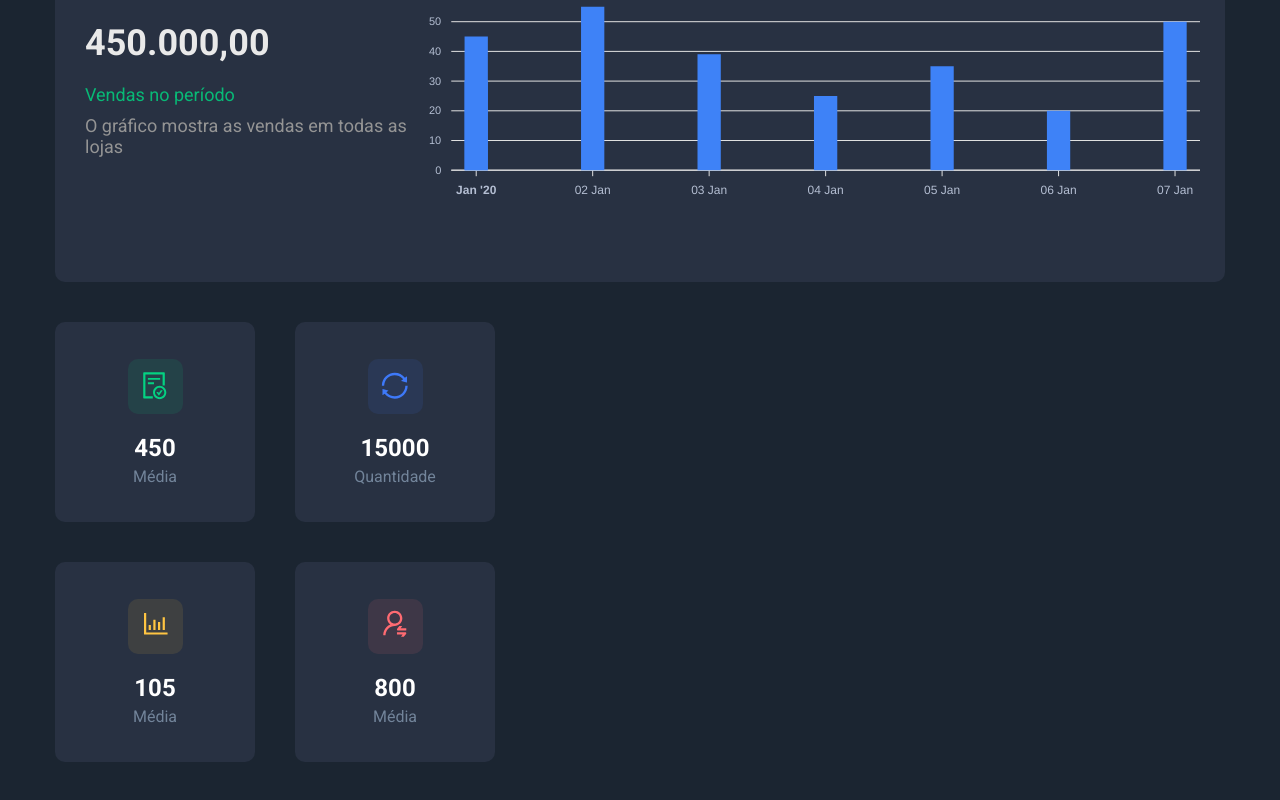
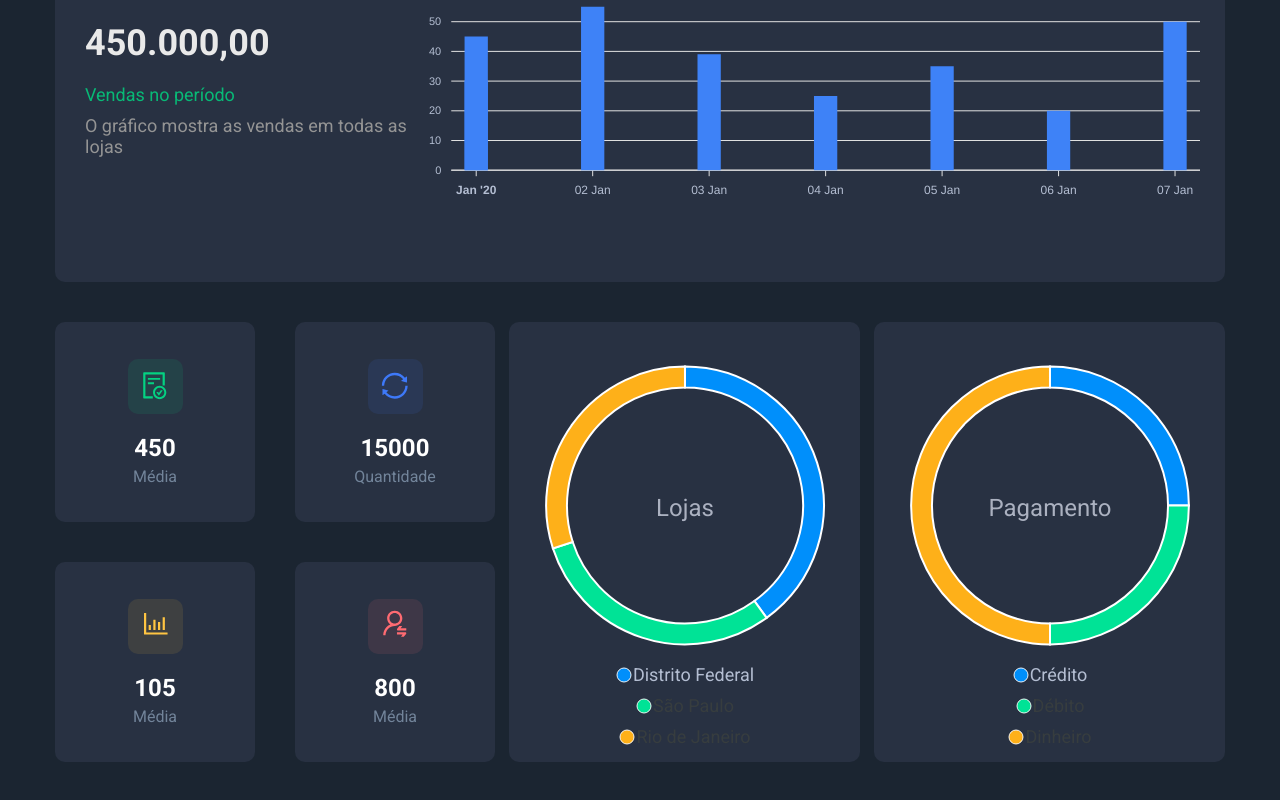
Before and after one commit to hskuntze/dssales, a React (Create React App) app in the folder front-web/: page / in a window 1280 px wide. Shown: the part 338-1138 px from the top of the page. Built offline with nearby package versions, Linux system fonts and the light colour scheme.

Commit message:
PieChart Component

```diff
--- a/front-web/src/App.tsx
+++ b/front-web/src/App.tsx
@@ -1,7 +1,8 @@
 import './App.css';
 import Filter from './components/Filter';
 import Header from './components/Header';
-import SalesByDate from './components/Sales-By-Date';
+import PieChartCard from './components/PieChartCard';
+import SalesByDate from './components/SalesByDate';
 import SalesSummary from './components/SalesSummary';
 
 function App() {
@@ -13,6 +14,16 @@
         <SalesByDate />
         <div className="sales-overview-container">
           <SalesSummary />
+          <PieChartCard
+            name="Lojas"
+            labels={['Distrito Federal', 'São Paulo', 'Rio de Janeiro']}
+            series={[40, 30, 30]}
+          />
+          <PieChartCard
+            name="Pagamento"
+            labels={['Crédito', 'Débito', 'Dinheiro']}
+            series={[25, 25, 50]}
+          />
         </div>
       </div>
     </>
--- /dev/null
+++ b/front-web/src/components/PieChartCard/helpers.ts
@@ -0,0 +1,68 @@
+import { ApexOptions } from 'apexcharts';
+
+export const buildPieChartConfig = (labels: string[] = [], name: string) => {
+  return {
+    labels,
+    noData: {
+      text: 'Sem resultados',
+      align: 'center',
+      verticalAlign: 'middle',
+      offsetX: 0,
+      offsetY: 0,
+      style: {
+        color: '#FFF',
+        fontSize: '18px',
+        fontFamily: 'Roboto, sans-serif'
+      }
+    },
+    legend: {
+      show: true,
+      floating: false,
+      position: 'bottom',
+      offsetY: 0,
+      labels: {
+        colors: ['#b4bed2']
+      },
+      fontFamily: 'Roboto, sans-serif',
+      fontSize: '18px',
+      itemMargin: {
+        vertical: 5,
+        horizontal: 0
+      }
+    },
+    dataLabels: {
+      enabled: false
+    },
+    plotOptions: {
+      pie: {
+        size: 400,
+        donut: {
+          size: '85%',
+          labels: {
+            show: true,
+            name: {
+              show: true,
+              offsetY: 10,
+              formatter: function () {
+                return name;
+              }
+            },
+            total: {
+              show: true,
+              showAlways: true,
+              fontSize: '24px',
+              color: '#ABB1C0',
+              fontFamily: 'Roboto, sans-serif',
+              formatter: function () {
+                return '';
+              }
+            }
+          }
+        }
+      }
+    },
+    chart: {
+      height: '400px'
+    }
+  } as ApexOptions;
+};
--- /dev/null
+++ b/front-web/src/components/PieChartCard/index.tsx
@@ -0,0 +1,25 @@
+import ReactApexChart from 'react-apexcharts';
+import { buildPieChartConfig } from './helpers';
+import './styles.css';
+
+type Props = {
+  labels: string[];
+  name: string;
+  series: number[];
+};
+
+const PieChartCard = ({ labels, name, series }: Props) => {
+  return (
+    <div className="pie-chart-card-container base-card">
+      <ReactApexChart
+        options={buildPieChartConfig(labels, name)}
+        type="donut"
+        width={400}
+        height={400}
+        series={series}
+      />
+    </div>
+  );
+};
+
+export default PieChartCard;
--- /dev/null
+++ b/front-web/src/components/PieChartCard/styles.css
@@ -0,0 +1,11 @@
+.pie-chart-card-container {
+  width: 30%;
+  padding-top: 35px;
+  display: flex;
+  justify-content: center;
+}
+
+.apexcharts-legend.apexcharts-align-center {
+  flex-direction: column;
+  align-items: center;
+}
```
Also changed, not shown: front-web/src/components/SalesByDate/helpers.ts (renamed from front-web/src/components/Sales-By-Date/helpers.ts), front-web/src/components/SalesByDate/index.tsx (renamed from front-web/src/components/Sales-By-Date/index.tsx), front-web/src/components/SalesByDate/styles.css (renamed from front-web/src/components/Sales-By-Date/styles.css).
